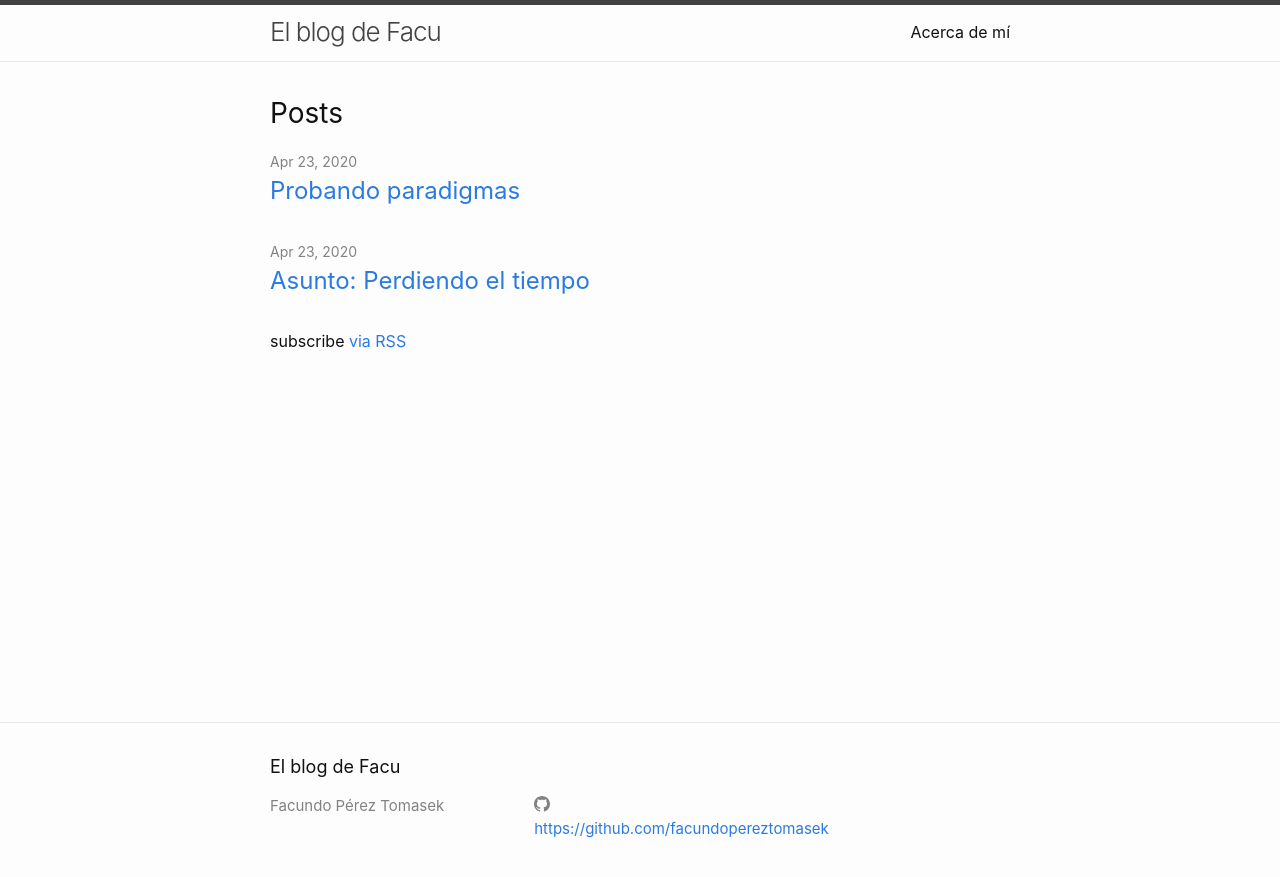
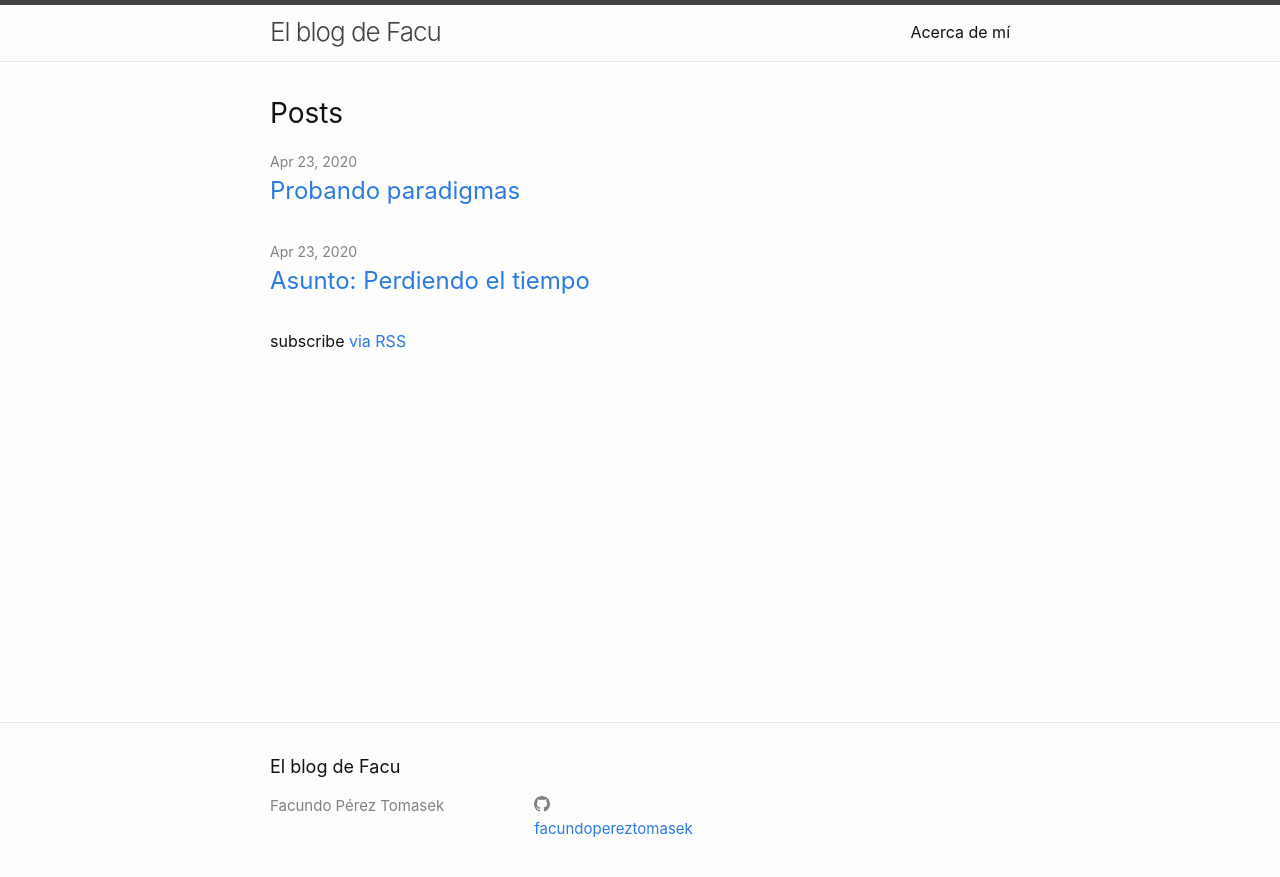
Before and after one commit to facundopereztomasek/facupereztblog, a Jekyll site: the page built from index.markdown, in a window 1280 px wide. Shown: the top 877 px of the page. Built offline with Jekyll 4.4.1, drawn with Linux system fonts in a browser that asks for light colours; part of the change alters nothing that is shown.

Commit message:
github user fix

```diff
--- a/_config.yml
+++ b/_config.yml
@@ -27,7 +27,7 @@ description: >- # this means to ignore newlines until "baseurl:"
 baseurl: "/facupereztblog" # the subpath of your site, e.g. /blog
 url: "" # the base hostname & protocol for your site, e.g. http://example.com
 twitter_username:
-github_username:  https://github.com/facundopereztomasek
+github_username:  facundopereztomasek
 
 # Build settings
 theme: minima
```
